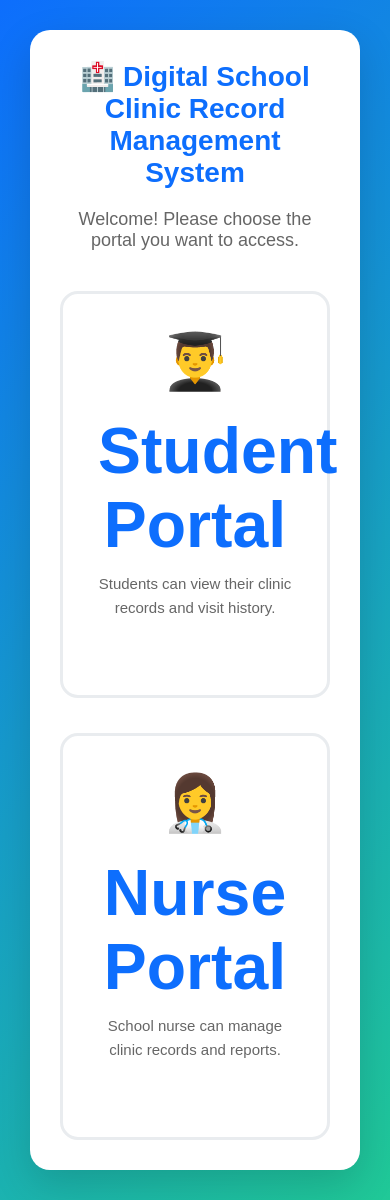
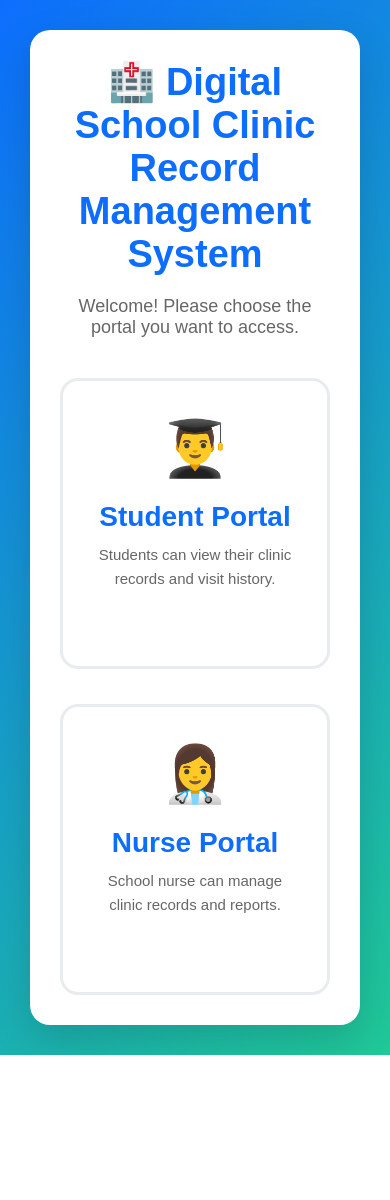
Before and after one commit to cojorammiel-sudo/digital-school-clinic-v2, a Flask app: page / in a window 390 px wide. After the commit the page ends 1055 px from the top, so only its background shows below. Run offline with Flask 3, Linux system fonts and the light colour scheme.

Commit message:
Update style.css

```diff
--- a/static/style.css
+++ b/static/style.css
@@ -108,7 +108,7 @@ body{
     padding:30px;
 }
 
-.hero-card h1{
+.hero-card h3{
     font-size:28px;
 }
 
```
